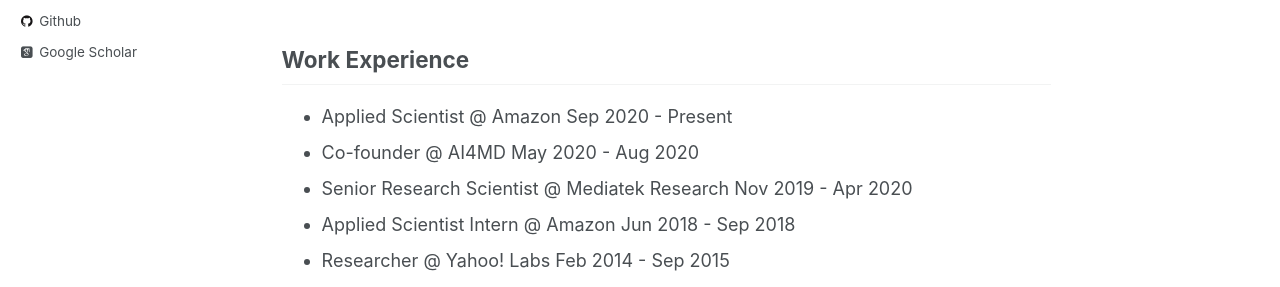
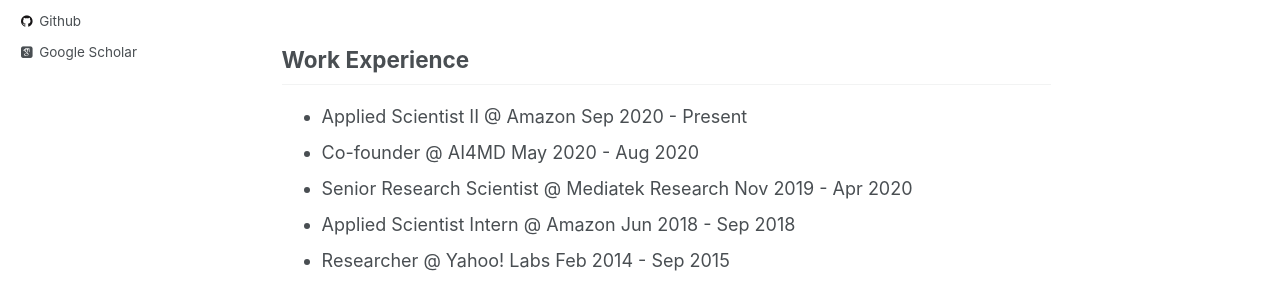
Before and after one commit to gauravsc/gauravsc.github.io, a Jekyll site: the page built from _pages/about.md, in a window 1280 px wide and 1316 px high. Shown: the part 470-757 px from the top of the window. Built offline with Jekyll 4.4.1, drawn with Linux system fonts in a browser that asks for light colours; some web fonts are replaced.

```diff
--- a/_pages/about.md
+++ b/_pages/about.md
@@ -16,7 +16,7 @@ I was trying to co-found a company at Entrepeneur First (<a href="https://www.jo
 
 Work Experience
 ------
-* Applied Scientist @ Amazon Sep 2020 - Present
+* Applied Scientist II @ Amazon Sep 2020 - Present
 * Co-founder @ AI4MD May 2020 - Aug 2020
 * Senior Research Scientist @ Mediatek Research Nov 2019 - Apr 2020
 * Applied Scientist Intern @ Amazon Jun 2018 - Sep 2018
```
